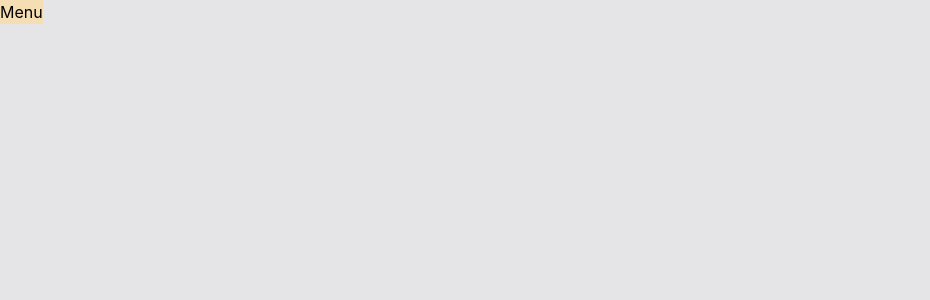
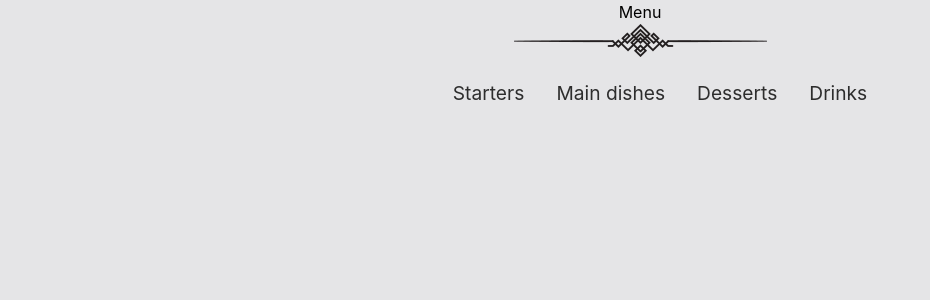
Before and after one commit to Sebastian029/Praktyki_Veggie, a React (Vite) app in the folder veggie/: page /menu in a window 1280 px wide. Shown: the top 300 px of the page, without its empty margins (0-930 px from the left). Built offline with nearby package versions, Linux system fonts and the light colour scheme.

Commit message:
navigation

```diff
--- a/veggie/src/pages/Home/index.jsx
+++ b/veggie/src/pages/Home/index.jsx
@@ -1,4 +1,5 @@
 import styles from "./index.module.css";
+import { Link } from "react-router-dom";
 import HomeBackground from "./../../assets/HomeBackground.jpg";
 import yellowBackground from "./../../assets/yellowBackground.jpg";
 import decoration from "./../../assets/decoration.png";
@@ -29,6 +30,9 @@ const data = [
 ];
 
 function index() {
+  const handleNav = (path) => {
+    window.location.href = path;
+  };
   return (
     <div
       className={styles.main}
@@ -36,11 +40,11 @@ function index() {
     >
       <nav>
         <ul className={styles.navigationBar}>
-          <li>Home</li>
-          <li>Specials</li>
-          <li>About</li>
-          <li>Menu</li>
-          <li>Contact</li>
+          <li onClick={() => handleNav("/home")}>Home</li>
+          <li onClick={() => handleNav("/specials")}>Specials</li>
+          <li onClick={() => handleNav("/about")}>About</li>
+          <li onClick={() => handleNav("/menu")}>Menu</li>
+          <li onClick={() => handleNav("/contact")}>Contact</li>
         </ul>
       </nav>
 
--- a/veggie/src/pages/Menu/index.jsx
+++ b/veggie/src/pages/Menu/index.jsx
@@ -1,7 +1,22 @@
 import styles from "./index.module.css";
 
+import decoration from "../../assets/decoration.png";
+
 function index() {
-  return <div className={styles.main}>Menu</div>;
+  return (
+    <div className={styles.main}>
+      <header>Menu</header>
+      <img src={decoration} alt="" />
+      <section>
+        <ul>
+          <li>Starters</li>
+          <li>Main dishes</li>
+          <li>Desserts</li>
+          <li>Drinks</li>
+        </ul>
+      </section>
+    </div>
+  );
 }
 
 export default index;
--- a/veggie/src/pages/Menu/index.module.css
+++ b/veggie/src/pages/Menu/index.module.css
@@ -1,3 +1,31 @@
 .main {
-  background-color: wheat;
+  height: 100vh;
+  width: 100vw;
+  display: flex;
+  flex-direction: column;
+  align-items: center;
 }
+
+header {
+  text-align: center;
+}
+
+section > ul {
+  list-style-type: none;
+}
+
+section > ul > li {
+  flex: 1;
+  color: var(--main-dark);
+  font-weight: 400;
+  float: left;
+  padding: 5px 15px;
+  border: 1px solid transparent;
+  border-radius: 2px;
+  font-size: 1.2em;
+}
+
+section > ul > li:hover {
+  border: 1px solid var(--main-dark);
+  cursor: pointer;
+}
```
